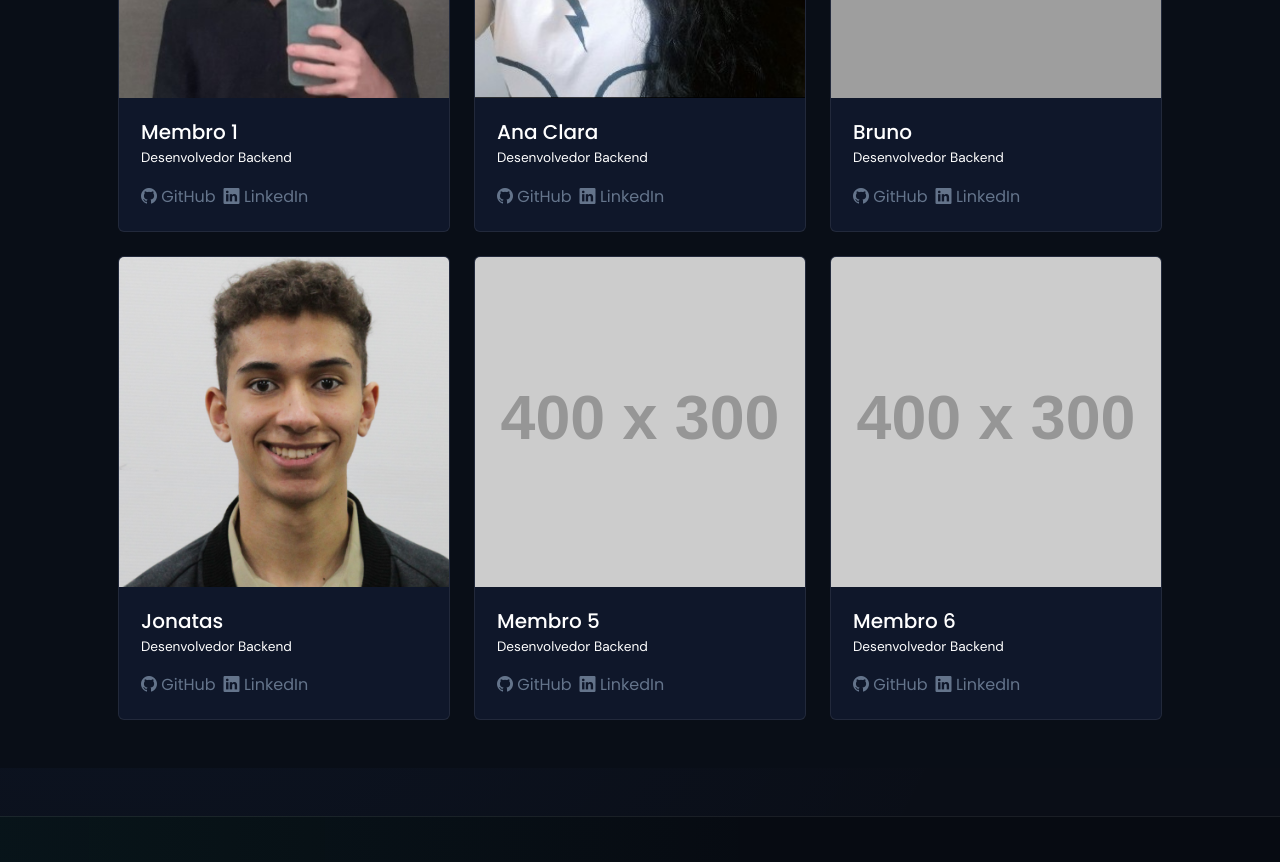
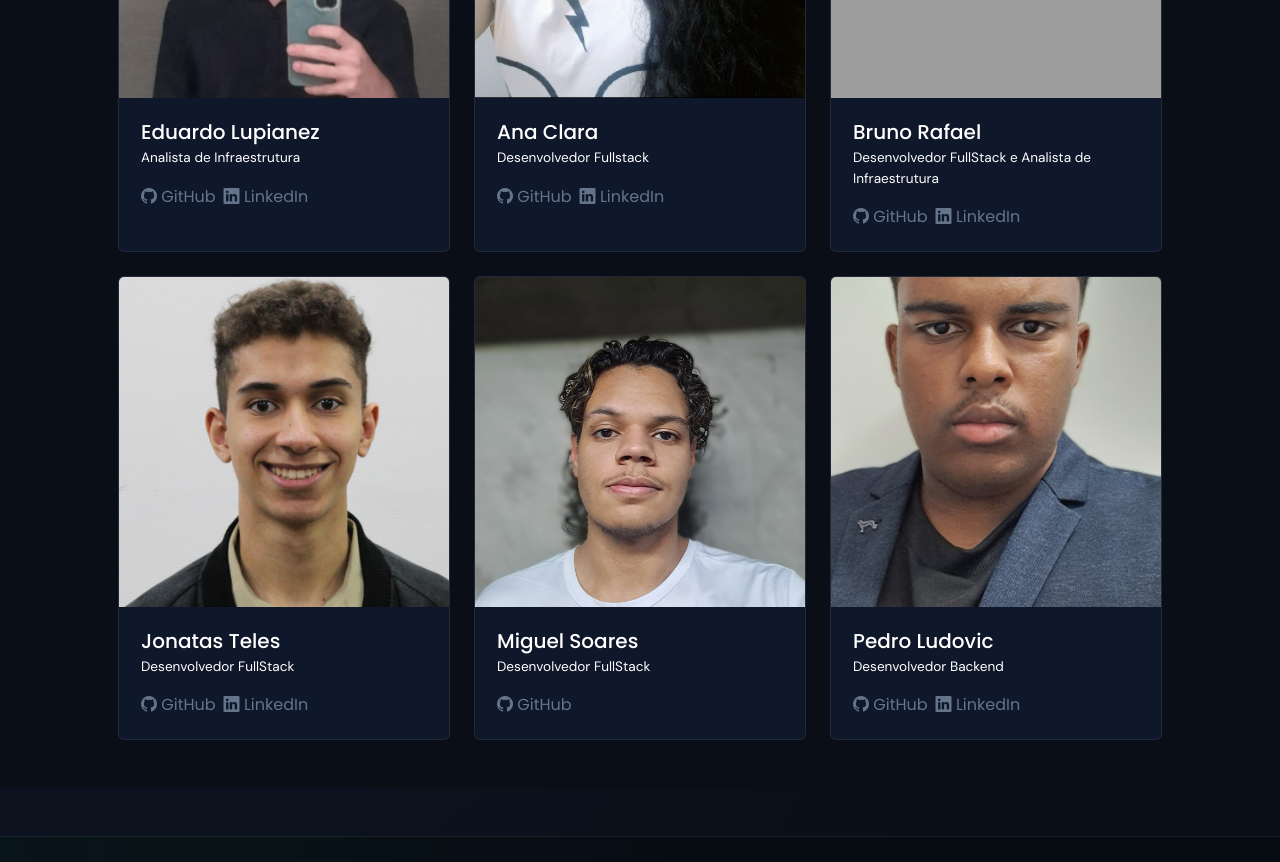
Before and after one commit to StreamGuard/stream-guard-site-institucional, a website: page public/about.html in a window 1280 px wide. Shown: the part 2420-3282 px from the top of the page. Drawn offline with nearby package versions, Linux system fonts and the light colour scheme; grey boxes are pictures that could not be loaded; placeholder pictures from the web are drawn by us.

Commit message:
fix: corrige links linkedin/github membros

```diff
--- a/public/about.html
+++ b/public/about.html
@@ -161,14 +161,11 @@
         </div>
     </section>
 
-    <!-- ==========================================
-         CORPO TÉCNICO (EQUIPE)
-         ========================================== -->
     <section class="corporate-team py-5 mb-5">
         <div class="container px-4 px-lg-5">
             <div class="row mb-5 text-center">
                 <div class="col-12">
-                    <span class="corp-tag mb-2">LIDERANÇA E ENGENHARIA</span>
+                    <span class="corp-tag mb-2">LIDERANÇA E DESENVOLVIMENTO</span>
                     <h2 class="text-white poppins-medium">Corpo Técnico</h2>
                 </div>
             </div>
@@ -179,8 +176,8 @@
                     <div class="corp-team-card">
                         <img src="assets/eduardo.png" alt="Membro" class="img-fluid">
                         <div class="corp-team-body">
-                            <h5 class="text-white mb-1">Membro 1</h5>
-                            <p class="small mb-3 text-white">Desenvolvedor Backend</p>
+                            <h5 class="text-white mb-1">Eduardo Lupianez</h5>
+                            <p class="small mb-3 text-white">Analista de Infraestrutura</p>
                             <div class="d-flex gap-2">
                                 <a href="https://www.linkedin.com/in/eduardo-guaglioni-lupianez-b21250320/" class="corp-social-link"><i class="bi bi-github"></i> GitHub</a>
                                 <a href="https://github.com/EduardoGuaglioniLupianez" class="corp-social-link"><i class="bi bi-linkedin"></i> LinkedIn</a>
@@ -194,12 +191,11 @@
                     <div class="corp-team-card">
                         <img src="assets/Ana.png" alt="Membro" class="img-fluid">
                         <div class="corp-team-body">
-                            <h5 class="text-white mb-1">Ana Clara
-                            </h5>
-                            <p class="small mb-3 text-white">Desenvolvedor Backend</p>
+                            <h5 class="text-white mb-1">Ana Clara</h5>
+                            <p class="small mb-3 text-white">Desenvolvedor Fullstack</p>
                             <div class="d-flex gap-2">
-                                <a href="" class="corp-social-link"><i class="bi bi-github"></i> GitHub</a>
-                                <a href="" class="corp-social-link"><i class="bi bi-linkedin"></i> LinkedIn</a>
+                                <a href="https://github.com/anaClarete" class="corp-social-link"><i class="bi bi-github"></i> GitHub</a>
+                                <a href="https://www.linkedin.com/in/ana-clara-ferreira-clarete-a4384a231/" class="corp-social-link"><i class="bi bi-linkedin"></i> LinkedIn</a>
                             </div>
                         </div>
                     </div>
@@ -210,8 +206,8 @@
                     <div class="corp-team-card">
                         <img src="assets/bruno.png" alt="Membro" class="img-fluid">
                         <div class="corp-team-body">
-                            <h5 class="text-white mb-1">Bruno</h5>
-                            <p class="small mb-3 text-white">Desenvolvedor Backend</p>
+                            <h5 class="text-white mb-1">Bruno Rafael</h5>
+                            <p class="small mb-3 text-white">Desenvolvedor FullStack e Analista de Infraestrutura</p>
                             <div class="d-flex gap-2">
                                 <a href="https://github.com/brxnogoncalves" class="corp-social-link"><i class="bi bi-github"></i> GitHub</a>
                                 <a href="https://www.linkedin.com/in/brxnorafa/" class="corp-social-link"><i class="bi bi-linkedin"></i> LinkedIn</a>
@@ -225,11 +221,11 @@
                     <div class="corp-team-card">
                         <img src="assets/jonatas.png" alt="Membro" class="img-fluid">
                         <div class="corp-team-body">
-                            <h5 class="text-white mb-1">Jonatas</h5>
-                            <p class="small mb-3 text-white">Desenvolvedor Backend</p>
+                            <h5 class="text-white mb-1">Jonatas Teles</h5>
+                            <p class="small mb-3 text-white">Desenvolvedor FullStack</p>
                             <div class="d-flex gap-2">
-                                <a href="#" class="corp-social-link"><i class="bi bi-github"></i> GitHub</a>
-                                <a href="#" class="corp-social-link"><i class="bi bi-linkedin"></i> LinkedIn</a>
+                                <a href="https://github.com/JonatasTeles" class="corp-social-link"><i class="bi bi-github"></i> GitHub</a>
+                                <a href="https://www.linkedin.com/in/jonatas-teles-1b6b95379" class="corp-social-link"><i class="bi bi-linkedin"></i> LinkedIn</a>
                             </div>
                         </div>
                     </div>
@@ -238,13 +234,12 @@
                 <!-- Membro 5 -->
                 <div class="col-lg-4 col-md-6">
                     <div class="corp-team-card">
-                        <img src="https://dummyimage.com/400x300/15263d/ffffff.jpg&text=Membro+5" alt="Membro" class="img-fluid">
+                        <img src="assets/miguel_soares.jpeg" alt="Membro" class="img-fluid">
                         <div class="corp-team-body">
-                            <h5 class="text-white mb-1">Membro 5</h5>
-                            <p class="small mb-3 text-white">Desenvolvedor Backend</p>
+                            <h5 class="text-white mb-1">Miguel Soares</h5>
+                            <p class="small mb-3 text-white">Desenvolvedor FullStack</p>
                             <div class="d-flex gap-2">
-                                <a href="#" class="corp-social-link"><i class="bi bi-github"></i> GitHub</a>
-                                <a href="#" class="corp-social-link"><i class="bi bi-linkedin"></i> LinkedIn</a>
+                                <a href="https://github.com/Miguel-Soares1313" class="corp-social-link"><i class="bi bi-github"></i> GitHub</a>
                             </div>
                         </div>
                     </div>
@@ -253,13 +248,13 @@
                 <!-- Membro 6 -->
                 <div class="col-lg-4 col-md-6">
                     <div class="corp-team-card">
-                        <img src="https://dummyimage.com/400x300/15263d/ffffff.jpg&text=Membro+6" alt="Membro" class="img-fluid">
+                        <img src="assets/pedro_ludovic.jpeg" alt="Membro" class="img-fluid">
                         <div class="corp-team-body">
-                            <h5 class="text-white mb-1">Membro 6</h5>
+                            <h5 class="text-white mb-1">Pedro Ludovic</h5>
                             <p class="small mb-3 text-white">Desenvolvedor Backend</p>
                             <div class="d-flex gap-2">
-                                <a href="#" class="corp-social-link"><i class="bi bi-github"></i> GitHub</a>
-                                <a href="#" class="corp-social-link"><i class="bi bi-linkedin"></i> LinkedIn</a>
+                                <a href="https://github.com/PedroSptech" class="corp-social-link"><i class="bi bi-github"></i> GitHub</a>
+                                <a href="https://www.linkedin.com/in/pedro-ludovic-nascimento-lima-4b8078212/" class="corp-social-link"><i class="bi bi-linkedin"></i> LinkedIn</a>
                             </div>
                         </div>
                     </div>
@@ -268,9 +263,6 @@
         </div>
     </section>
 
-    <!-- ==========================================
-         CHAMADA FINAL
-         ========================================== -->
     <section class="corporate-cta py-5">
         <div class="container px-4 px-lg-5 text-center">
             <h2 class="text-white poppins-medium mb-3" style="font-size: 1.8rem;">Pronto para monitorar sua infraestrutura?</h2>
```
Also changed, not shown: public/assets/miguel_soares.jpeg (added), public/assets/pedro_ludovic.jpeg (added).
